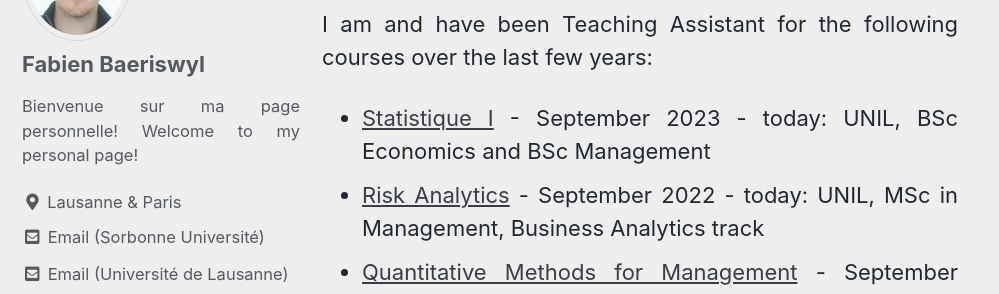
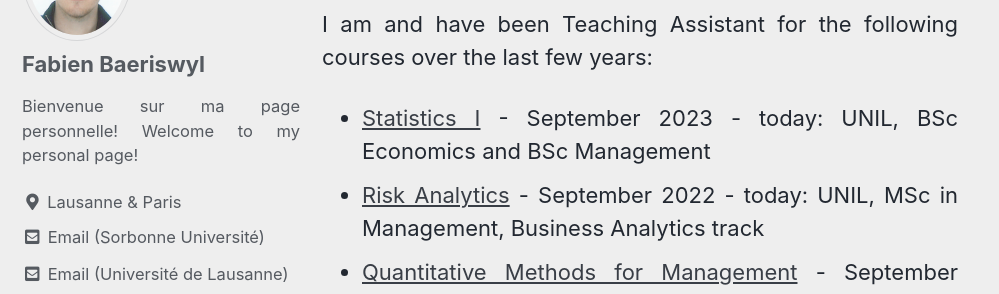
Before and after one commit to hplaninic/hrvoje.planinic.github.io, a Jekyll site: the page built from _pages/about-en.md, in a window 1280 px wide and 900 px high, scrolled down 713 px. Shown: the part 155-449 px from the top of the window, without its empty margins (0-999 px from the left). Built offline with Jekyll 4.4.1, drawn with Linux system fonts in a browser that asks for light colours; cached includes are drawn as plain includes; emoji names are drawn with the system emoji font; a style sheet for code colours, icons or effects is not loaded.

Commit message:
Update about-en.md

```diff
--- a/_pages/about-en.md
+++ b/_pages/about-en.md
@@ -20,7 +20,7 @@ author_profile: true
 
 I am and have been Teaching Assistant for the following courses over the last few years:
 
-- [Statistique I](https://applicationspub.unil.ch/interpub/noauth/php/Ud/ficheCours.php?v_enstyid=90314&v_ueid=173&v_etapeid1=35270&v_langue=fr&v_isinterne=) - September 2023 - today: UNIL, BSc Economics and BSc Management
+- [Statistics I](https://applicationspub.unil.ch/interpub/noauth/php/Ud/ficheCours.php?v_enstyid=90314&v_ueid=173&v_etapeid1=35270&v_langue=fr&v_isinterne=) - September 2023 - today: UNIL, BSc Economics and BSc Management
 - [Risk Analytics](https://hecnet.unil.ch/hec/syllabus/descriptif/2549) - September 2022 - today: UNIL, MSc in Management, Business Analytics track
 - [Quantitative Methods for Management](https://hecnet.unil.ch/hec/syllabus/descriptif/2220) - September 2020 - today: UNIL, MSc in Management, Business Analytics track
 - [Programming Tools in Data Science](https://hecnet.unil.ch/hec/syllabus/descriptif/2363?dyn_lang=fr) - September 2020 - February 2021: UNIL, MSc in Management, Business Analytics track
```
